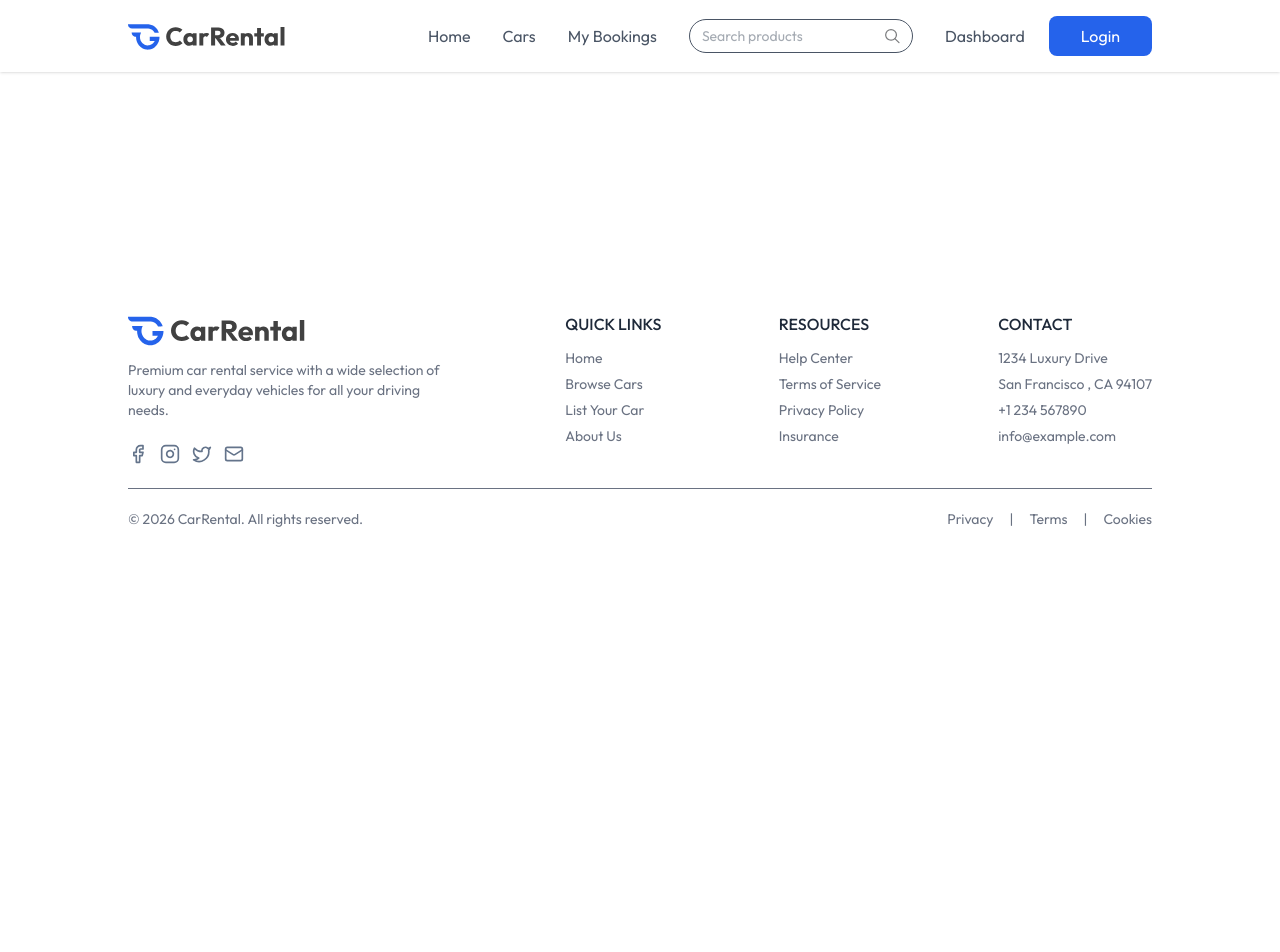
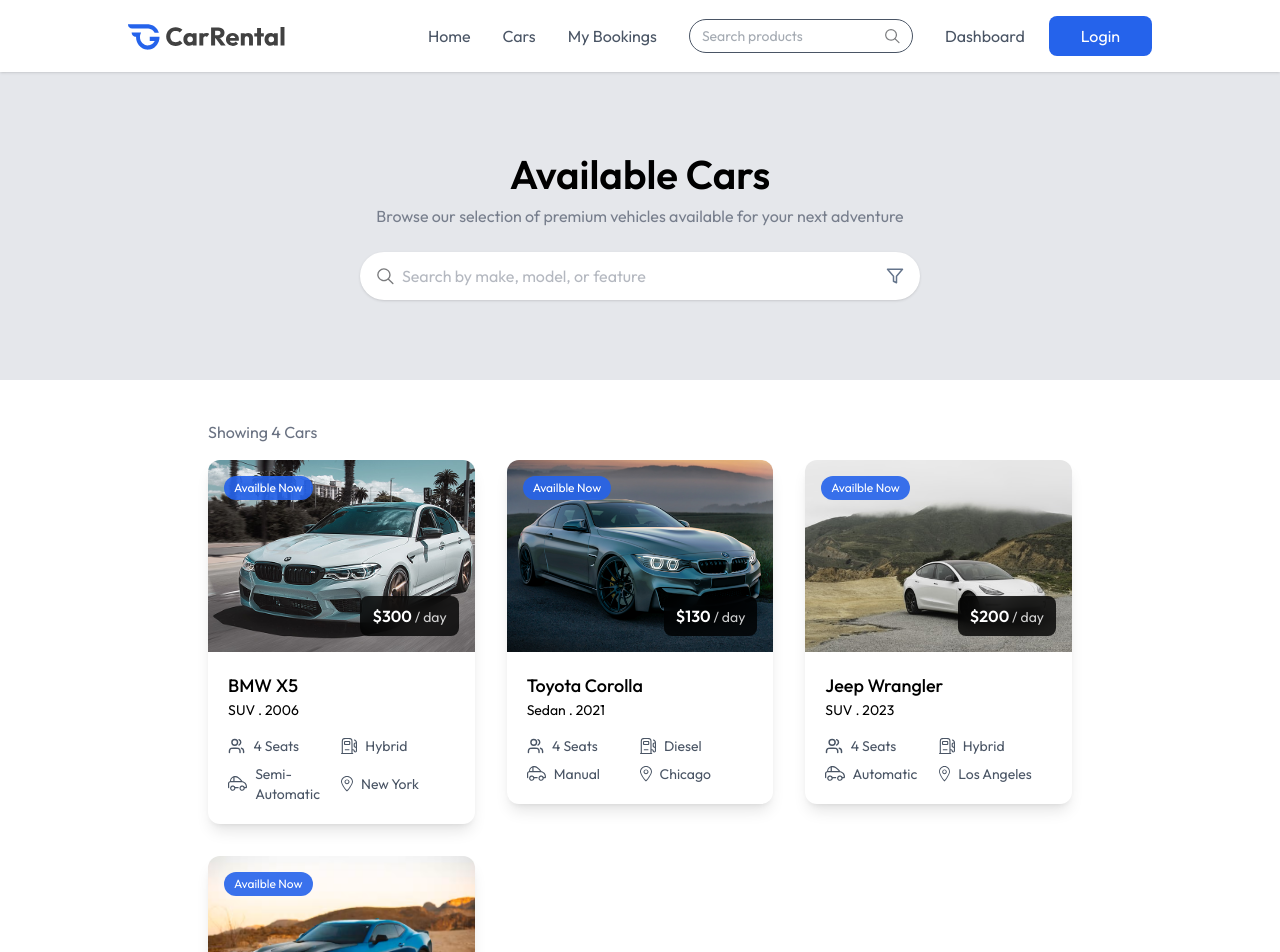
Before and after one commit to piyush-mohanty82/rentGo, a React (Vite) app in the folder client/: page /cars in a window 1280 px wide. Shown: the top 952 px of the page. Before the commit the page ends 800 px from the top, so only its background shows below. Built offline with nearby package versions, Linux system fonts and the light colour scheme; a web font is replaced by a local one.

Commit message:
cars page completed

```diff
--- a/client/src/components/CarCard.jsx
+++ b/client/src/components/CarCard.jsx
@@ -10,7 +10,7 @@
         <div className='relative h-48 overflow-hidden'>
             <img src={car.image} alt="car image" className='w-full h-full object-cover transition-transform duration-500 group-hover:scale-105'/>
 
-            {car.isAvailable && <p className='absolute top-4 left-4 bg-primary/90 text-white text-xs px-2.5 py-1 rounded-full'>Availble Now</p>}
+            {car.isAvaliable && <p className='absolute top-4 left-4 bg-primary/90 text-white text-xs px-2.5 py-1 rounded-full'>Availble Now</p>}
 
             <div className='absolute bottom-4 right-4 bg-black/80 backdrop-blur-sm text-white px-3 py-2 rounded-lg'>
                 <span className='font-semibold'>{currency}{car.pricePerDay}</span>
--- a/client/src/pages/Cars.jsx
+++ b/client/src/pages/Cars.jsx
@@ -1,8 +1,37 @@
-import React from 'react'
+import React, { useState } from 'react'
+import Title from '../components/Title'
+import { assets, dummyCarData } from '../assets/assets'
+import CarCard from '../components/CarCard';
 
 const Cars = () => {
+
+  const [input,setInput] = useState('');
   return (
     <div>
+
+      <div className='flex flex-col items-center py-20 bg-gray-200 max-md:px-4'>
+        <Title title='Available Cars' subTitle='Browse our selection of premium vehicles available for your next adventure' />
+
+        <div className='flex items-center bg-white px-4 mt-6 max-w-140 w-full h-12 rounded-full shadow'>
+          <img src={assets.search_icon} alt="" className='w-4.5 h-4.5 mr-2'/>
+
+          <input onClick={(e)=>setInput(e.target.value)} value={input} type="text" placeholder='Search by make, model, or feature' className='w-full h-full outline-none text-gray-500'/>
+
+          <img src={assets.filter_icon} alt="" className='w-4.5 h-4.5 ml-2'/>
+
+        </div>
+      </div>
+
+      <div className='px-6 md:px-16 lg:px-24 xl:px-32 mt-10'>
+        <p className='text-gray-500 xl:px-20 max-w-7xl mx-auto'>Showing {dummyCarData.length} Cars</p>
+        <div className='grid grid-cols-1 sm:grid-cols-2 lg:grid-cols-3 gap-8 mt-4 xl:px-20 max-w-7xl mx-auto'>
+          {dummyCarData.map((car,index)=>(
+            <div key={index} >
+              <CarCard car={car}/>
+            </div>
+          ))}
+        </div>
+      </div>
 
     </div>
   )
```
